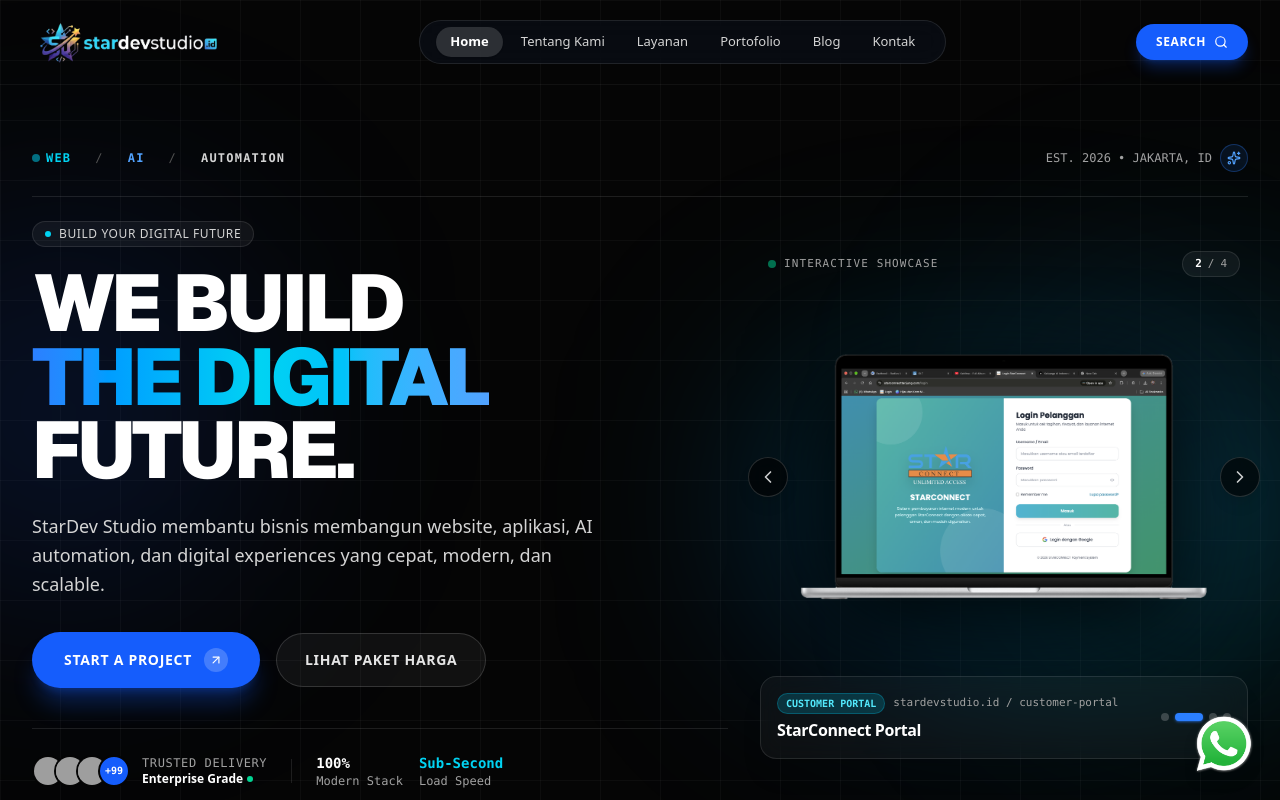
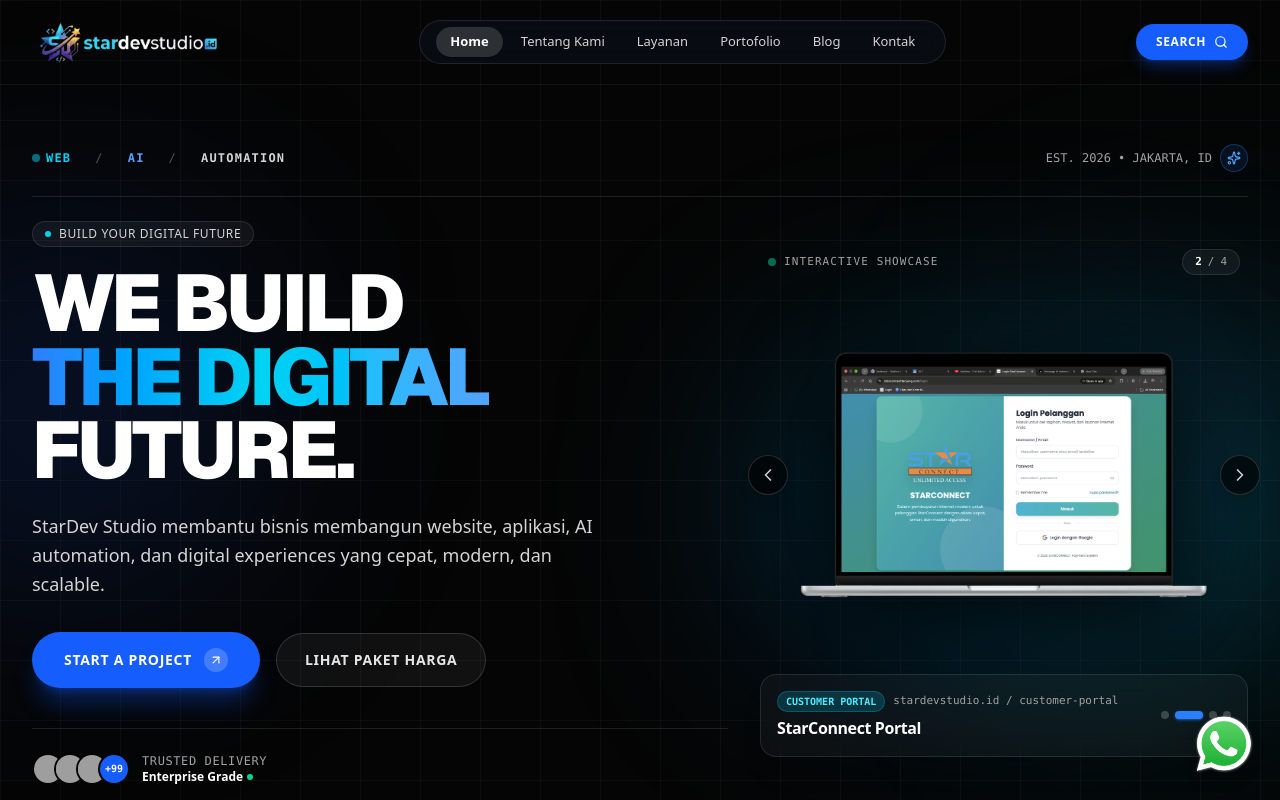
Before and after one commit to salman070104/stardevstudio, a Next.js app: page / in a window 1280 px wide. Shown: the top 800 px of the page. Built offline with nearby package versions, Linux system fonts and the light colour scheme; grey boxes are pictures that could not be loaded.

Commit message:
fix(hero): hapus teks metrik '100% Modern Stack & Sub-Second Load Speed'

```diff
--- a/src/components/Hero.tsx
+++ b/src/components/Hero.tsx
@@ -150,19 +150,6 @@
                   </div>
                 </div>
               </div>
-
-              <div className="h-6 w-px bg-white/10 hidden sm:block" />
-
-              <div className="flex items-center gap-4 text-xs font-mono text-neutral-400">
-                <div>
-                  <span className="text-white font-bold text-sm block">100%</span>
-                  <span>Modern Stack</span>
-                </div>
-                <div>
-                  <span className="text-cyan-400 font-bold text-sm block">Sub-Second</span>
-                  <span>Load Speed</span>
-                </div>
-              </div>
             </motion.div>
           </div>
 
```
